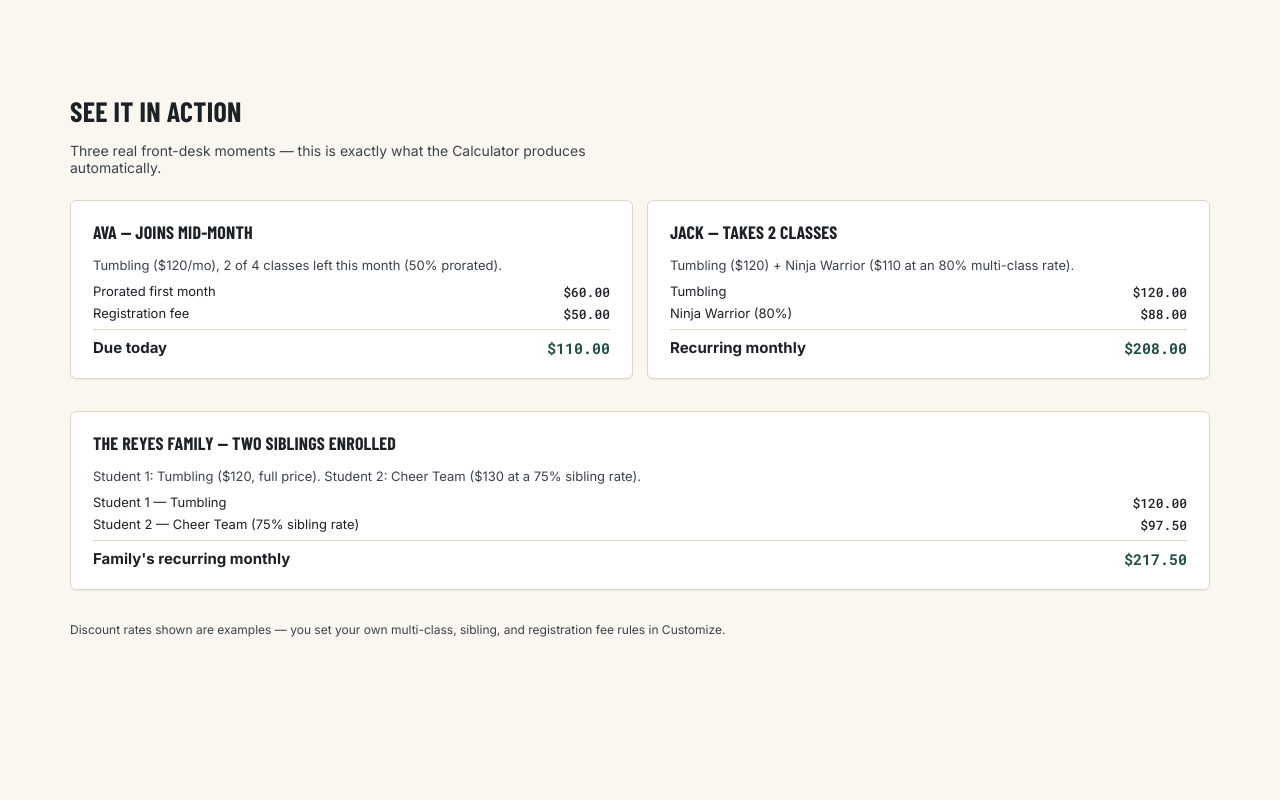
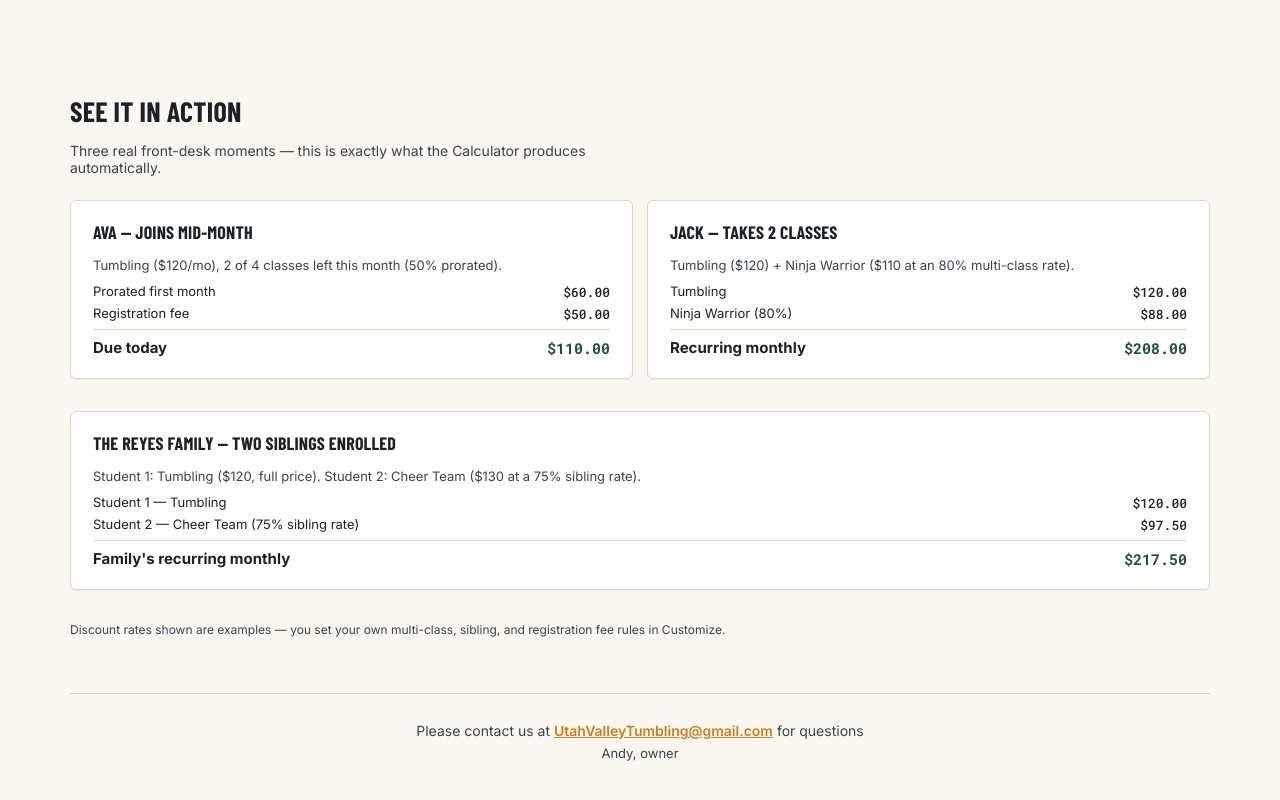
Before and after one commit to andyscottbryner/studio-tuition-saas, a Next.js app: page / in a window 1280 px wide. Shown: the part 754-1554 px from the top of the page. Before the commit the page ends 1483 px from the top, so only its background shows below. Built offline with nearby package versions, Linux system fonts and the light colour scheme; a web font is replaced by a local one.

Commit message:
Update page.js

```diff
--- a/app/page.js
+++ b/app/page.js
@@ -198,6 +198,19 @@ export default function HomePage() {
             Discount rates shown are examples — you set your own multi-class, sibling, and registration fee rules in Customize.
           </p>
         </div>
+
+        <div style={{ borderTop: '1px solid var(--line)', marginTop: 56, paddingTop: 28, paddingBottom: 40, textAlign: 'center' }}>
+          <p style={{ fontSize: 14, color: 'var(--ink-soft)', margin: 0 }}>
+            Please contact us at{' '}
+            <a href="mailto:UtahValleyTumbling@gmail.com" style={{ color: 'var(--amber-deep)', fontWeight: 600 }}>
+              UtahValleyTumbling@gmail.com
+            </a>{' '}
+            for questions
+          </p>
+          <p style={{ fontSize: 13, color: 'var(--ink-soft)', marginTop: 6 }}>
+            Andy, owner
+          </p>
+        </div>
       </div>
     </div>
   );
```
